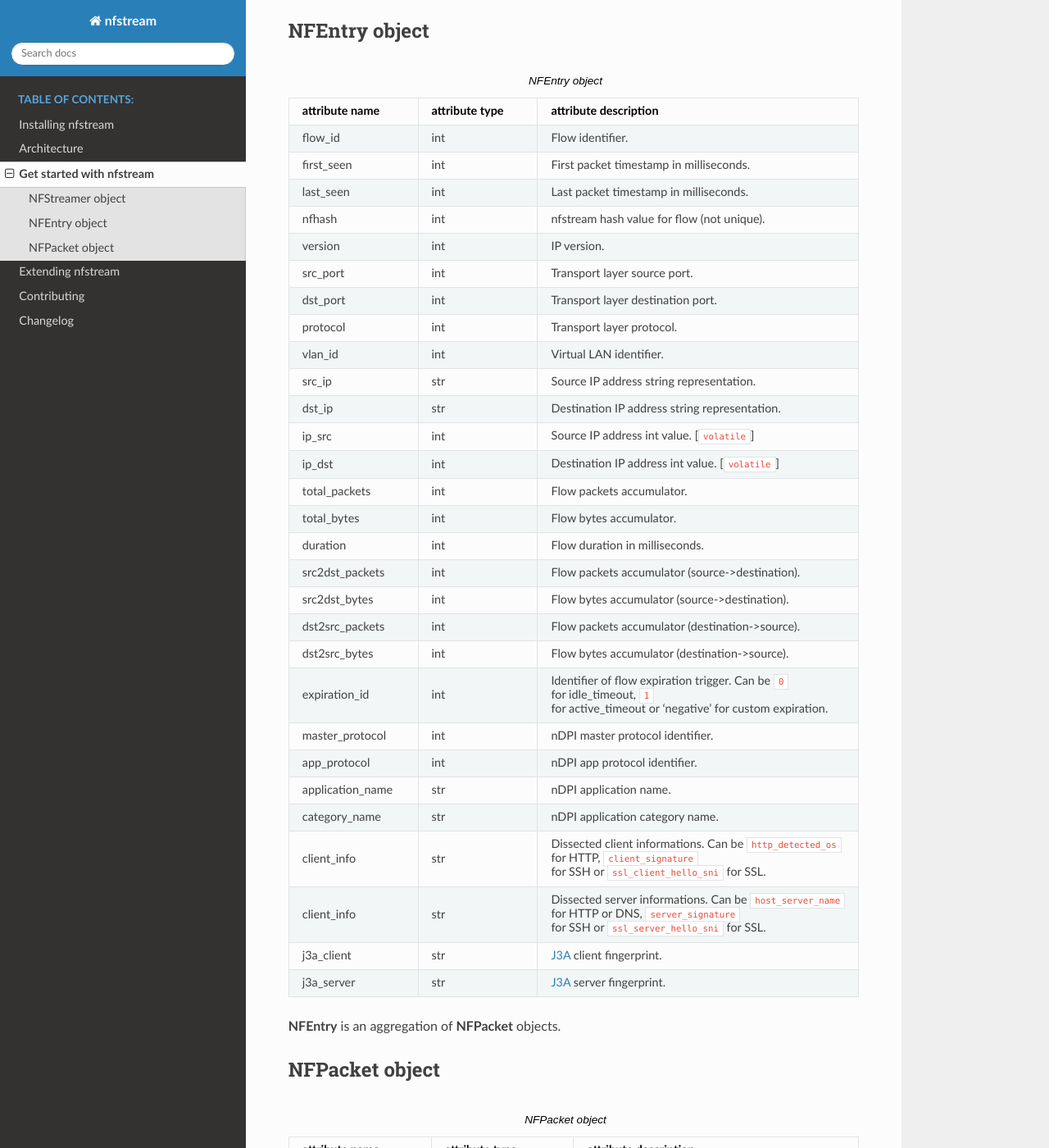
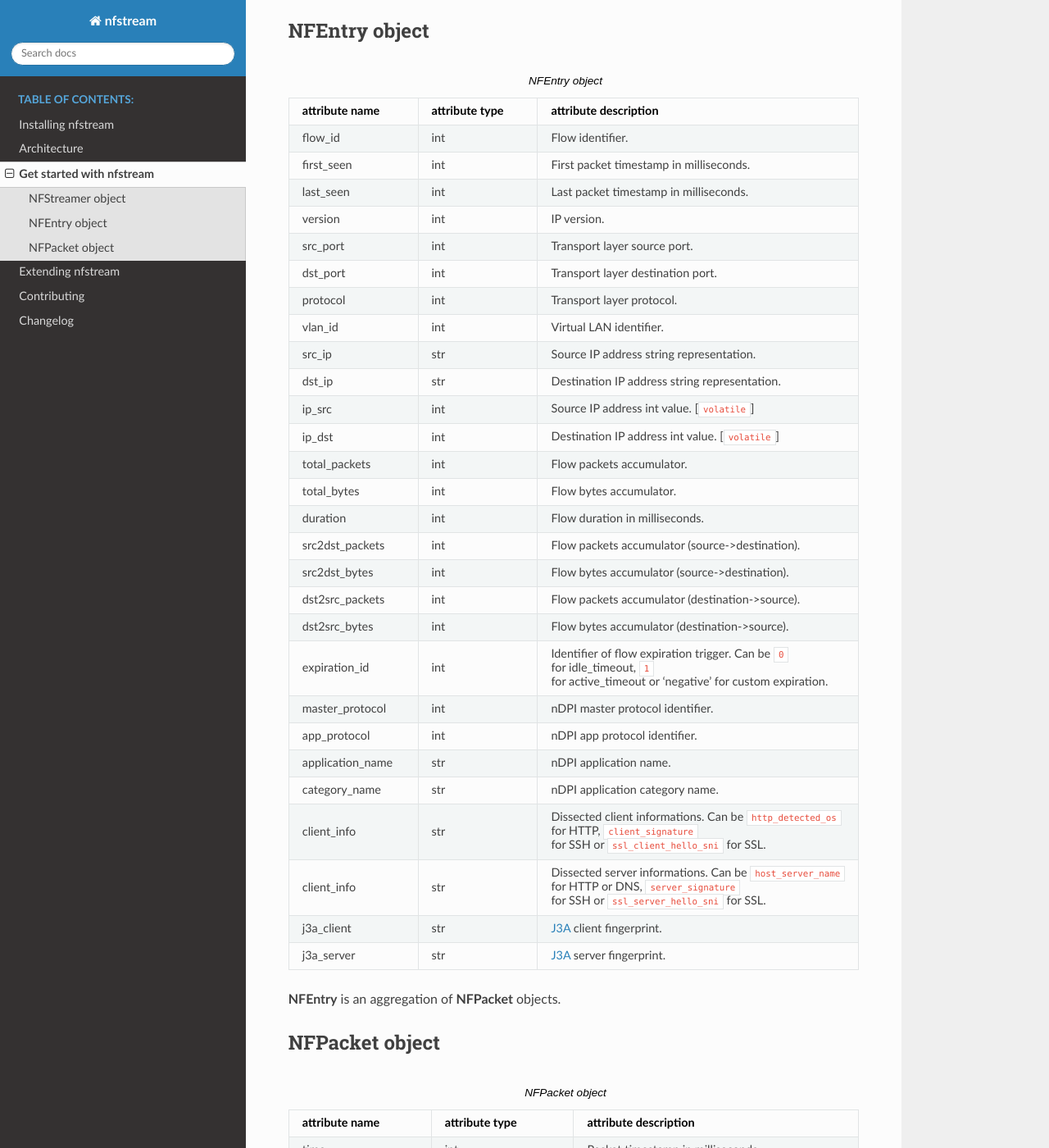
Before and after one commit to nfstream/nfstream, a Sphinx documentation site: the page built from docs/source/get_started.rst, in a window 1280 px wide and 1400 px high, scrolled down 1000 px. Shown: the whole window at 82% size. Built offline with Sphinx 7.4.7 and the Read the Docs theme 2.0.0, drawn with Linux system fonts in a browser that asks for light colours; some of the changed text lies outside the part shown.

```diff
--- a/README.rst
+++ b/README.rst
@@ -58,7 +58,6 @@
         flow_id=0,
         first_seen=1472393122365,
         last_seen=1472393123665,
-        nfhash=1456034341,
         version=4,
         src_port=52066,
         dst_port=443,
--- a/docs/source/get_started.rst
+++ b/docs/source/get_started.rst
@@ -80,9 +80,6 @@
    * - last_seen
      - int
      - Last packet timestamp in milliseconds.
-   * - nfhash
-     - int
-     - nfstream hash value for flow (not unique).
    * - version
      - int
      - IP version.
@@ -181,9 +178,6 @@
    * - length
      - int
      - Packet size.
-   * - nfhash
-     - int
-     - nfstream hash value for packet (not unique).
    * - ip_src
      - int
      - Source IP address int value.
```
Also changed, not shown: 2 other files.
